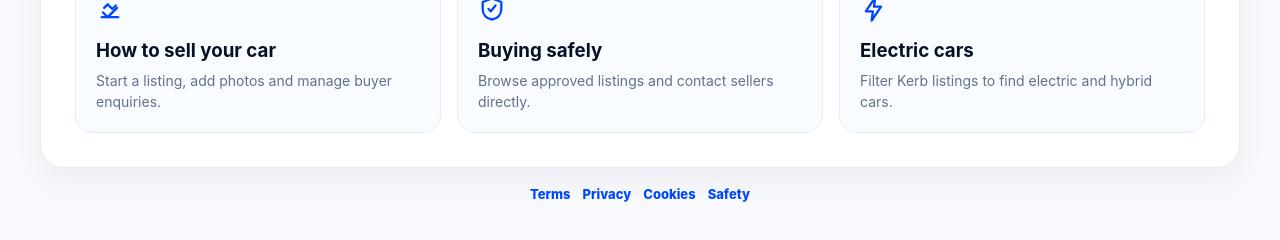
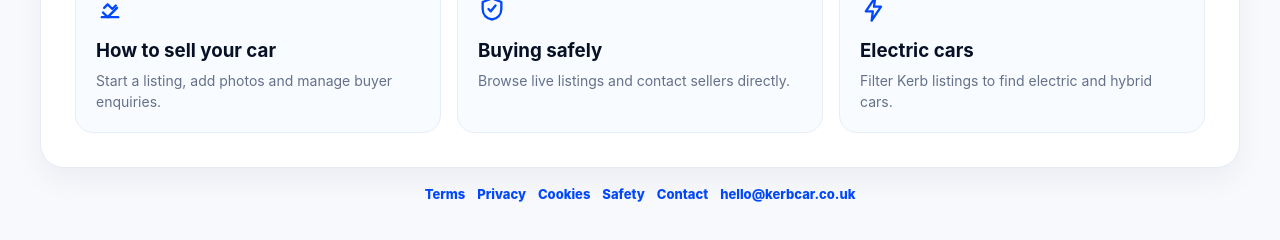
Before and after one commit to Abzgetzit/kerb, a Next.js app: page / in a window 1280 px wide. Shown: the part 1466-1706 px from the top of the page. Built offline with nearby package versions, Linux system fonts and the light colour scheme; no server answers; the database is empty.

Commit message:
Update page.js

```diff
--- a/app/page.js
+++ b/app/page.js
@@ -1019,7 +1019,7 @@ export default function HomePage() {
           <Link href="/browse" className="guideCard">
             <Icon name="shield" />
             <h3>Buying safely</h3>
-            <p>Browse approved listings and contact sellers directly.</p>
+            <p>Browse live listings and contact sellers directly.</p>
           </Link>
 
           <Link href="/browse?category=electric-hybrid" className="guideCard">
@@ -1036,6 +1036,8 @@ export default function HomePage() {
           <Link href="/privacy">Privacy</Link>
           <Link href="/cookies">Cookies</Link>
           <Link href="/safety">Safety</Link>
+          <Link href="/contact">Contact</Link>
+          <a href="mailto:hello@kerbcar.co.uk">hello@kerbcar.co.uk</a>
         </div>
       </footer>
 
```
